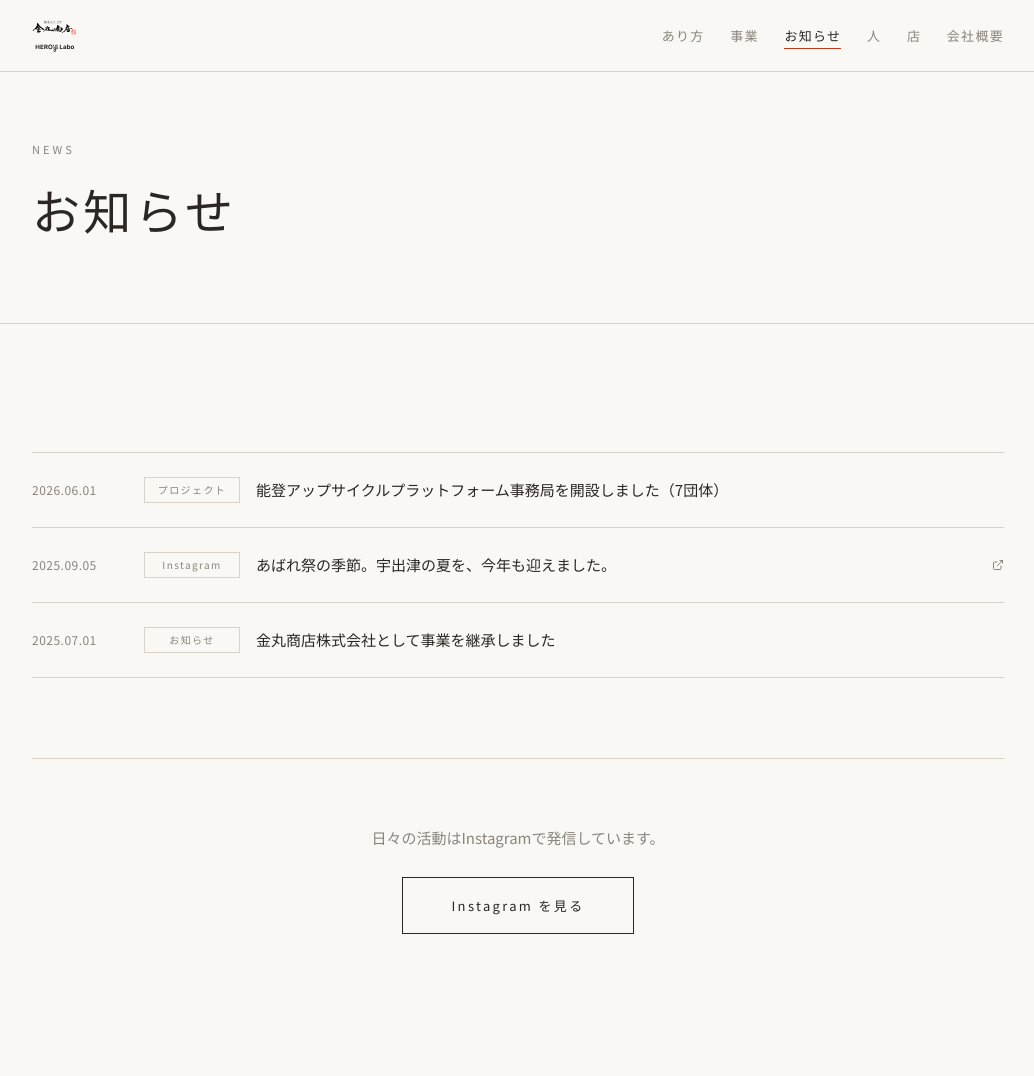
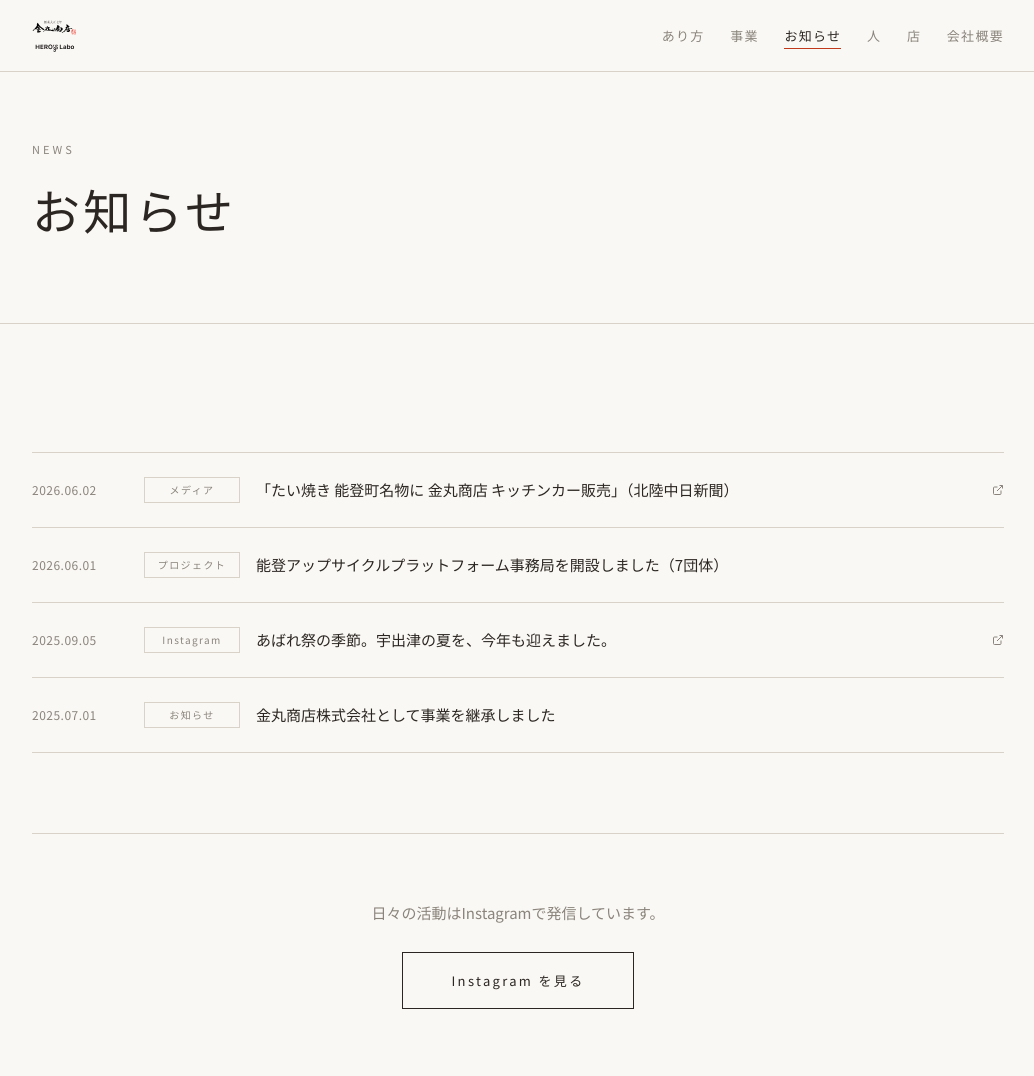
Before and after one commit to waxogawax/kanemaru, an Astro site: page /news in a window 1280 px wide. Shown: the top 1076 px of the page, without its empty margins (122-1156 px from the left). Built offline with nearby package versions, Linux system fonts and the light colour scheme; Astro itself is replaced by a stand-in of ours.

Commit message:
Update index.astro

```diff
--- a/src/pages/news/index.astro
+++ b/src/pages/news/index.astro
@@ -4,6 +4,14 @@ import Layout from '../../layouts/Layout.astro';
 const allTags = ['すべて', 'お知らせ', 'プロジェクト', 'イベント', 'メディア', 'Instagram'];
 
 const newsItems = [
+  {
+    date: '2026-06-02',
+    dateLabel: '2026.06.02',
+    category: 'メディア',
+    title: '「たい焼き 能登町名物に 金丸商店 キッチンカー販売」（北陸中日新聞）',
+    href: 'https://www.chunichi.co.jp/article/1260305',
+    external: true,
+  },
   {
     date: '2026-06-01',
     dateLabel: '2026.06.01',
```
